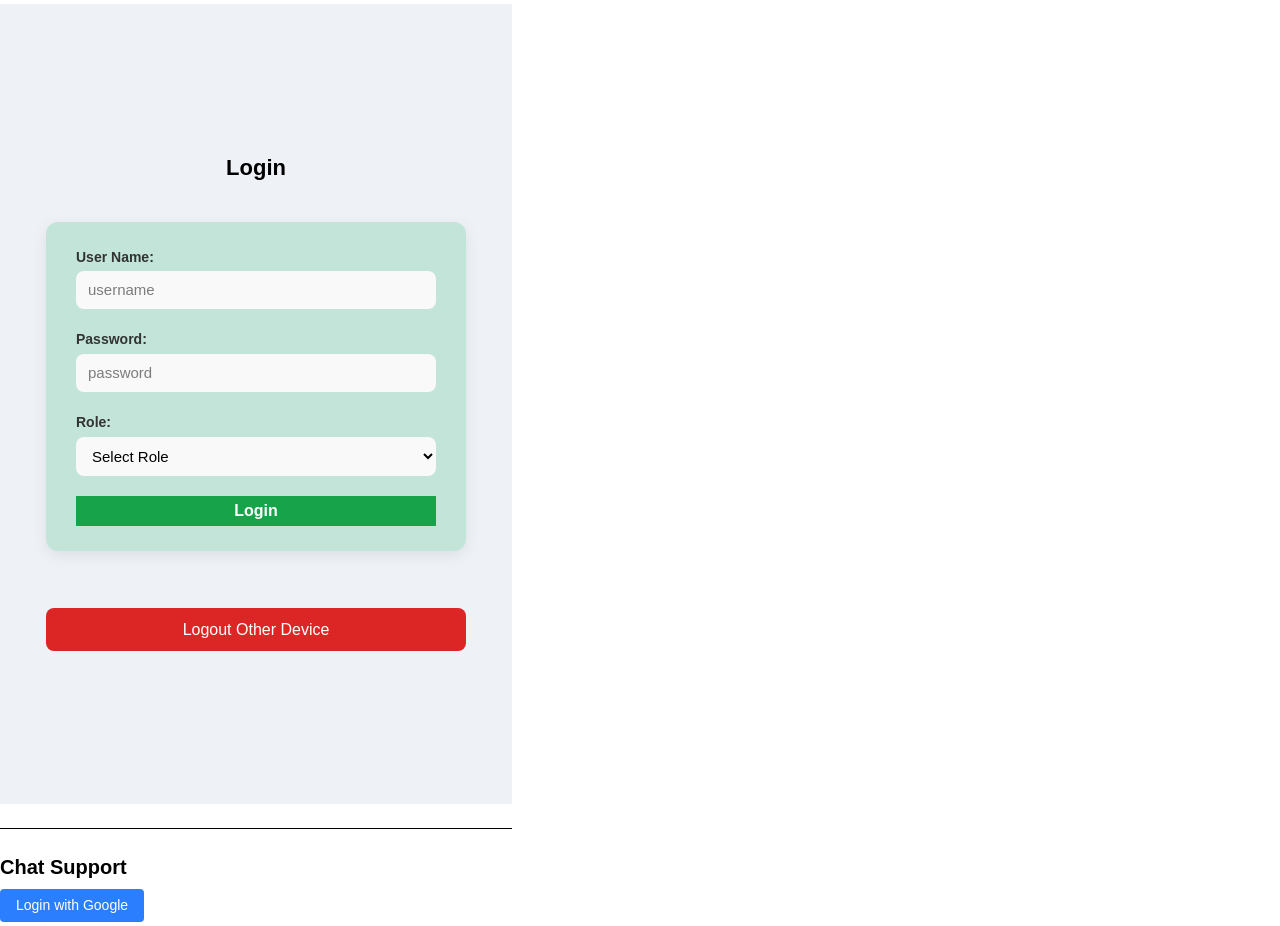
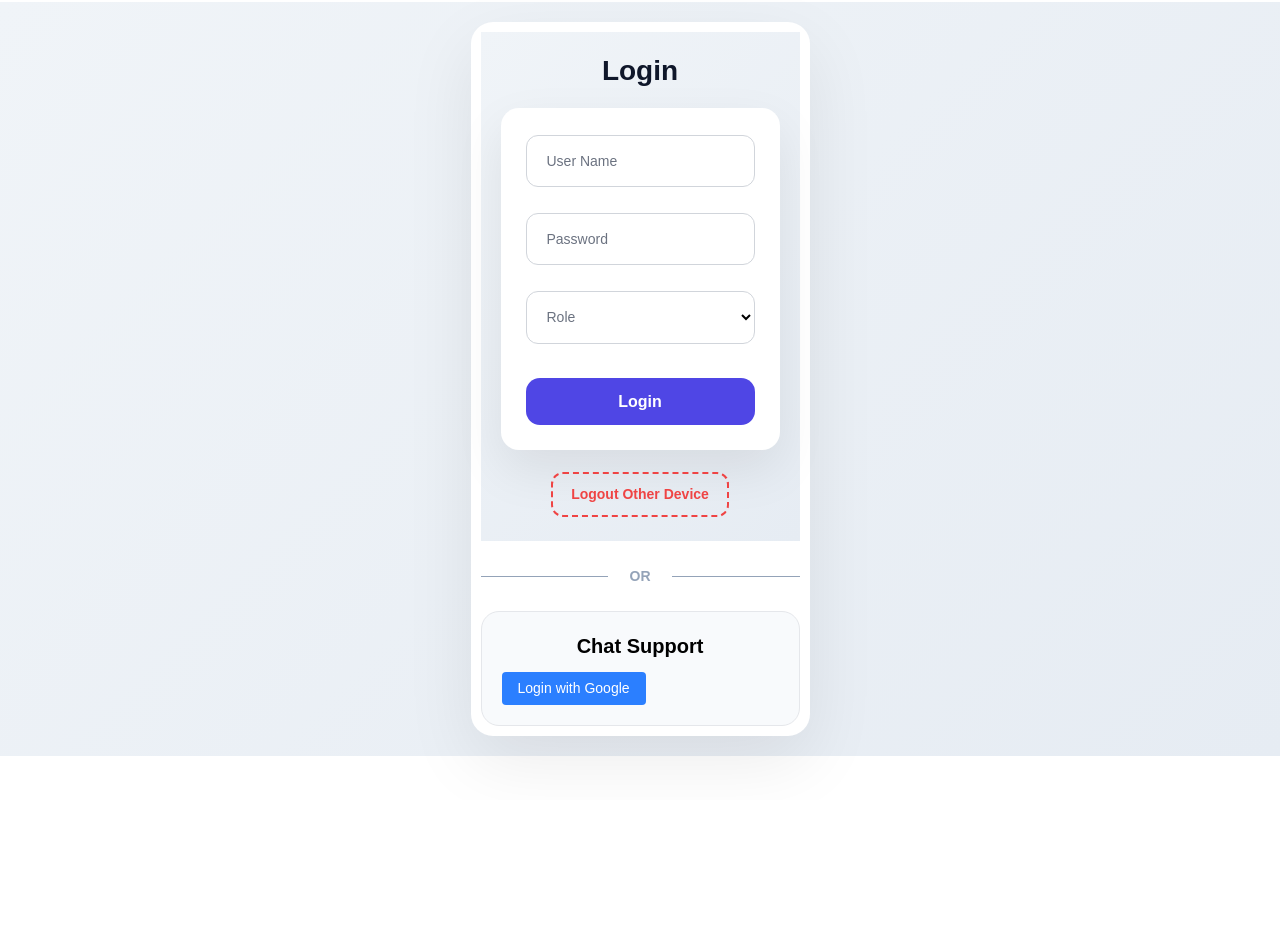
Before and after one commit to monsafali/EStampManagement, a React (Vite) app in the folder frontend/: page /login in a window 1280 px wide. After the commit the page ends 800 px from the top, so only its background shows below. Built offline with nearby package versions, Linux system fonts and the light colour scheme; no server answers.

Commit message:
toast feature add in login page

```diff
--- a/frontend/src/components/BothLogins.jsx
+++ b/frontend/src/components/BothLogins.jsx
@@ -14,20 +14,29 @@ const BothLogins = () => {
   const { googleUser } = useContext(GoogleAuthContext);
 
   return (
-    <div className="max-w-lg mx-auto p-4">
+    <div className="login-wrapper">
+      <div className="auth-combined-box">
         {/* Your RBAC Login System */}
         <Login />
+        <div className="auth-divider">OR</div>
 
-      <hr className="my-6" />
 
         {/* Chat Support Section */}
-      <h2 className="text-xl font-bold mb-2">Chat Support</h2>
+        <div className="chat-box">
+          <h2 className="text-xl font-bold mb-3 text-center">Chat Support</h2>
 
           {!googleUser ? (
-        <GoogleLogin/> // If not logged in → show Google Login button
+            <GoogleLogin /> // If not logged in → show Google Login button
           ) : (
             <ChatSupport /> // If logged in → show chat UI
           )}
+        </div>
+
+
+      </div>
+
+
+
     </div>
   );
 };
--- a/frontend/src/components/Login.jsx
+++ b/frontend/src/components/Login.jsx
@@ -1,5 +1,6 @@
 import { useState, useContext } from "react";
 import { AuthContext } from "../AuthContext";
+import { toast } from "react-toastify";
 
 import axios from "axios";
 import "../styles/global/form.css";
@@ -38,6 +39,7 @@ function Login() {
       );
 
       if (res.data.success) {
+        toast.success("OTP sent to your email!");
         setShowOtpPopup(true); // SHOW OTP POPUP
       }
     } catch (err) {
@@ -52,7 +54,8 @@ function Login() {
   // -------------------------------------------------
   const verifyOtp = async () => {
     if (!otp) {
-      alert("Please enter OTP");
+      toast.error("Please enter OTP");
+
       return;
     }
 
@@ -65,8 +68,10 @@ function Login() {
         },
         { withCredentials: true }
       );
-
-      alert(res.data.message);
+      if (!res.data.success) {
+        throw new Error(res.data.message || "OTP verification failed");
+      }
+      toast.success("Login successful!");
 
       // FINAL LOGIN SUCCESS
       setShowOtpPopup(false);
@@ -76,7 +81,8 @@ function Login() {
 
       window.location.href = "/"; // redirect if needed
     } catch (err) {
-      alert(err.response?.data?.message || "Invalid OTP");
+      toast.error(err.response?.data?.message || "Invalid OTP");
+
     }
   };
 
@@ -109,8 +115,8 @@ function Login() {
         setLogoutLoading(false);
         return;
       }
+      toast.success("Logged out from other device successfully!");
 
-      alert("Logged out from other device successfully!");
     } catch (err) {
       setError("Something went wrong.");
     }
@@ -127,49 +133,51 @@ function Login() {
         <h2 className="login-title">Login</h2>
 
         <form onSubmit={handleSubmit} className="form-container">
-
-          <div className="form-group">
-            <label htmlFor="username" className="form-label">User Name:</label>
+          {/* user name filed */}
+          <div className="form-group floating">
             <input
+              type="text"
               name="username"
               id="username"
-              placeholder="username"
+              placeholder=" "
               value={formData.username}
               onChange={(e) =>
                 setFormData({ ...formData, username: e.target.value })
               }
             />
+            <label htmlFor="username">User Name</label>
           </div>
-
-          <div className="form-group">
-            <label htmlFor="pwd" className="form-label">Password:</label>
+          {/* password filed */}
+          <div className="form-group floating">
             <input
+              type="password"
               name="password"
               id="pwd"
-              type="password"
-              placeholder="password"
+              placeholder=" "
               value={formData.password}
               onChange={(e) =>
                 setFormData({ ...formData, password: e.target.value })
               }
             />
+            <label htmlFor="pwd">Password</label>
           </div>
-
-          <div className="form-group">
-            <label htmlFor="role" className="form-label">Role:</label>
+          {/* role filed */}
+          <div className="form-group floating">
             <select
+              id="role"
               name="role"
-              id="role"
               value={formData.role}
               onChange={(e) => setFormData({ ...formData, role: e.target.value })}
             >
-              <option value="">Select Role</option>
+              <option value="" disabled hidden></option>
               <option value="super-admin">Super Admin</option>
               <option value="ADCAdmin">ADC Admin</option>
               <option value="vendor">Vendor</option>
               <option value="bank">Bank</option>
             </select>
+            <label htmlFor="role">Role</label>
           </div>
+
           {error && <p className="text-red-600">{error}</p>}
 
           <button
--- a/frontend/src/styles/global/form.css
+++ b/frontend/src/styles/global/form.css
@@ -1,80 +1,88 @@
+/* ===============================
+   GLOBAL FORM STYLES
+================================ */
 
-   /* FORM CONTAINER */
+
 
 .form-container {
+  background: #ffffff;
+  border-radius: 18px;
+  padding: 25px;
   width: 100%;
   max-width: 420px;
-  margin: 40px auto;
-  padding: 25px 30px;
-  background: #ffffff;
-  background-color:rgb(194, 228, 217);
-  border-radius: 12px;
-  box-shadow: 0 4px 15px rgba(0, 0, 0, 0.08);
-  display: flex;
-  flex-direction: column;
-  gap: 18px;
+  box-shadow: 0 20px 50px rgba(0, 0, 0, 0.08);
 }
 
-/* For mobile screens */
-@media (max-width: 480px) {
-  .form-container {
-    padding: 20px;
-    margin: 20px;
-  }
+.form-group {
+  position: relative;
+  margin-bottom: 22px;
 }
-   /* FORM GROUP */
-.form-group {
-  display: flex;
-  flex-direction: column;
-  gap: 6px;
-}
-   /* LABEL */
-
-.form-label {
-  font-size: 14px;
-  font-weight: 600;
-  color: #333;
-}
-
-   /* INPUT / SELECT FIELDS */
 
 .form-group input,
 .form-group select {
-  padding: 10px 12px;
+  width: 100%;
+  padding: 16px 14px;
+  border: 1.8px solid #d1d5db;
+  border-radius: 12px;
+  outline: none;
   font-size: 15px;
-  border-radius: 8px;
-  outline: none;
+  background-color: #fff;
   transition: 0.2s ease;
-  background-color: #f9f9f9;
-  border: none;
 }
 
-/* Focus effect */
 .form-group input:focus,
 .form-group select:focus {
-  background-color: #ffffff;
-    box-shadow: 0 0 0 3px rgba(31, 190, 129, 0.25);
+  border-color: #4f46e5;
+  box-shadow: 0 0 0 3px rgba(79, 70, 229, 0.1);
 }
-  /* ERROR MESSAGE */
-.text-red-600 {
-  color: #dc2626;
-  margin-top: -6px;
+
+/* Floating Labels */
+.form-group label {
+  position: absolute;
+  top: 50%;
+  left: 15px;
+  transform: translateY(-50%);
   font-size: 14px;
+  background: #fff;
+  padding: 0 6px;
+  color: #6b7280;
+  pointer-events: none;
+  transition: 0.25s ease;
 }
-   /* SUBMIT BUTTON */
-button[type="submit"] {
+
+.form-group input:focus + label,
+.form-group input:not(:placeholder-shown) + label,
+.form-group select:focus + label {
+  top: -2px;
+  font-size: 12px;
+  color: #4f46e5;
+}
+
+/* Buttons */
+.login-btn {
+  width: 100%;
+  background: #4f46e5;
+  color: white;
+  padding: 14px;
+  border: none;
+  border-radius: 14px;
   font-size: 16px;
   font-weight: 600;
   cursor: pointer;
-  transition: 0.25s ease;
 }
 
-/* Hover effect */
-button[type="submit"]:hover:not([disabled]) {
-  background-color: rgb(12, 63, 46);
+.logout-other-btn {
+  background: transparent;
+  border: 2px dashed #ef4444;
+  color: #ef4444;
+  padding: 12px 18px;
+  border-radius: 12px;
+  font-weight: 600;
+  cursor: pointer;
 }
-/* Disabled button */
-button[disabled] {
-  opacity: 0.6;
-  cursor: not-allowed;
+
+/* Error text */
+.text-red-600 {
+  color: #dc2626;
+  font-size: 14px;
 }
--- a/frontend/src/styles/pages/login.css
+++ b/frontend/src/styles/pages/login.css
@@ -1,150 +1,172 @@
-/* WRAPPER (centers the login box) */
+/* ===============================
+   Main Container
+================================ */
 .login-wrapper {
-  width: 100%;
-  min-height: 100vh;
+  background: linear-gradient(135deg, #f0f4f8, #e6ecf3);
   display: flex;
   align-items: center;
   justify-content: center;
-  background: #eef2f7;
   padding: 20px;
 }
 
-/* LOGIN TITLE */
+/* =============================
+   Title
+================================ */
 .login-title {
-  font-size: 22px;
+  text-align: center;
+  font-size: 28px;
   font-weight: 700;
+  margin-bottom: 20px;
+  color: #0f172a;
+}
+
+/* ===============================
+   Buttons
+================================ */
+.login-btn {
+  width: 100%;
+  background: #4f46e5;
+  color: white;
+  padding: 14px;
+  border: none;
+  border-radius: 14px;
+  font-size: 16px;
+  font-weight: 600;
+  cursor: pointer;
+  transition: 0.2s ease;
+  margin-top: 10px;
+}
+
+.login-btn:hover {
+  background: #4338ca;
+}
+
+.logout-container {
+  margin-top: 20px;
   text-align: center;
+}
+
+.logout-other-btn {
+  background: transparent;
+  border: 2px dashed #ef4444;
+  color: #ef4444;
+  padding: 12px 18px;
+  border-radius: 12px;
+  font-weight: 600;
+  cursor: pointer;
+}
+
+/* ===============================
+   OTP Modal UI
+================================ */
+.otp-overlay {
+  position: fixed;
+  inset: 0;
+  background: rgba(15, 23, 42, 0.5);
+  display: flex;
+  align-items: center;
+  justify-content: center;
+  z-index: 9999;
+}
+
+.otp-box {
+  background: white;
+  border-radius: 16px;
+  padding: 25px;
+  width: 100%;
+  max-width: 360px;
+  text-align: center;
+  animation: popup 0.3s ease;
+}
+
+@keyframes popup {
+  from {
+    transform: scale(0.95);
+    opacity: 0;
+  }
+  to {
+    transform: scale(1);
+    opacity: 1;
+  }
+}
+
+.otp-box h3 {
+  font-size: 20px;
   margin-bottom: 15px;
 }
 
-/* LOGOUT BUTTON (extra styling) */
-.logout-btn {
-  margin-top: 20px;
-  padding: 12px;
+.otp-box input {
   width: 100%;
-  border: none;
-  background: #dc2626;
-  color: white;
+  padding: 14px;
+  border-radius: 10px;
+  border: 1.5px solid #d1d5db;
+  margin-bottom: 15px;
+  outline: none;
   font-size: 16px;
-  border-radius: 8px;
-  cursor: pointer;
-  transition: 0.3s ease;
 }
 
-.logout-btn:hover {
-  background: #b91c1c;
+.otp-actions {
+  display: flex;
+  gap: 10px;
 }
 
-/* -----------------------------------------------
-   OTP POPUP STYLING
------------------------------------------------- */
-
-/* Background overlay */
-.otp-overlay {
-  position: fixed;
-  top: 0;
-  left: 0;
-  width: 100%;
-  height: 100%;
-  background: rgba(0, 0, 0, 0.55);
-  display: flex;
-  align-items: center;
-  justify-content: center;
-  z-index: 999;
-}
-
-/* Popup box */
-.otp-box {
-  width: 320px;
-  background: white;
-  padding: 25px;
-  border-radius: 12px;
-  text-align: center;
-  box-shadow: 0 5px 15px rgba(0,0,0,0.2);
-}
-
-.otp-box h3 {
-  margin-bottom: 15px;
-  font-size: 20px;
+.otp-btn {
+  flex: 1;
+  padding: 12px;
+  border-radius: 10px;
   font-weight: 600;
-}
-
-/* OTP input */
-.otp-input {
-  width: 100%;
-  padding: 10px 12px;
-  border: 1px solid #cfd3d8;
-  border-radius: 8px;
-  font-size: 15px;
-  outline: none;
-  margin-bottom: 15px;
-}
-.login-btn{
-  background-color: #16a34a;
-  color: white;
-  padding: 0.33rem;
-}
-.otp-input:focus {
-  border-color: #25b3eb;
-}
-
-/* OTP Buttons */
-.otp-btn {
-  width: 100%;
-  padding: 10px;
-  color: white;
+  cursor: pointer;
   border: none;
-  border-radius: 8px;
-  font-size: 16px;
-  cursor: pointer;
-  margin-top: 8px;
 }
 
 .verify-btn {
-  background: #16a34a;
-}
-
-.verify-btn:hover {
-  background: #15803d;
+  background: #22c55e;
+  color: white;
 }
 
 .close-btn {
-  background: #6b7280;
-}
-
-.close-btn:hover {
-  background: #4b5563;
+  background: #ef4444;
+  color: white;
 }
 
 
 
-/* Logout Other Device Button */
-
-.logout-container {
-  width: 100%;
-  max-width: 420px;
-  margin: 0 auto;  /* centers it */
+/* ===============================
+   Both Login Container
+================================ */
+.auth-combined-box {
+  background: white;
+  border-radius: 22px;
+  padding: 10px;
+  max-width: 900px;
+  margin: auto;
+  box-shadow: 0 25px 70px rgba(0, 0, 0, 0.08);
 }
 
-/* Logout button — only style the button, not the full width */
-.logout-other-btn {
-  width: 100%;
-  padding: 12px;
-  border: none;
-  background: #dc2626;
-  color: white;
-  font-size: 16px;
-  border-radius: 8px;
-  cursor: pointer;
-  margin-top: 15px;
-  transition: 0.25s ease;
+.auth-divider {
+  text-align: center;
+  margin: 25px 0;
+  color: #94a3b8;
+  font-weight: 600;
+  position: relative;
 }
 
-.logout-other-btn:hover {
-  background: #b91c1c;
+.auth-divider::before,
+.auth-divider::after {
+  content: "";
+  height: 1px;
+  width: 40%;
+   background: #94a3b8;
+  position: absolute;
+  top: 50%;
 }
 
-.logout-other-btn:disabled {
-  background: #ef4444;
-  cursor: not-allowed;
+.auth-divider::before { left: 0; }
+.auth-divider::after { right: 0; }
+
+.chat-box {
+  background: #f8fafc;
+  border-radius: 18px;
+  padding: 20px;
+  border: 1px solid #e5e7eb;
 }
```
Lines whose indentation alone changed are shown as unchanged.
